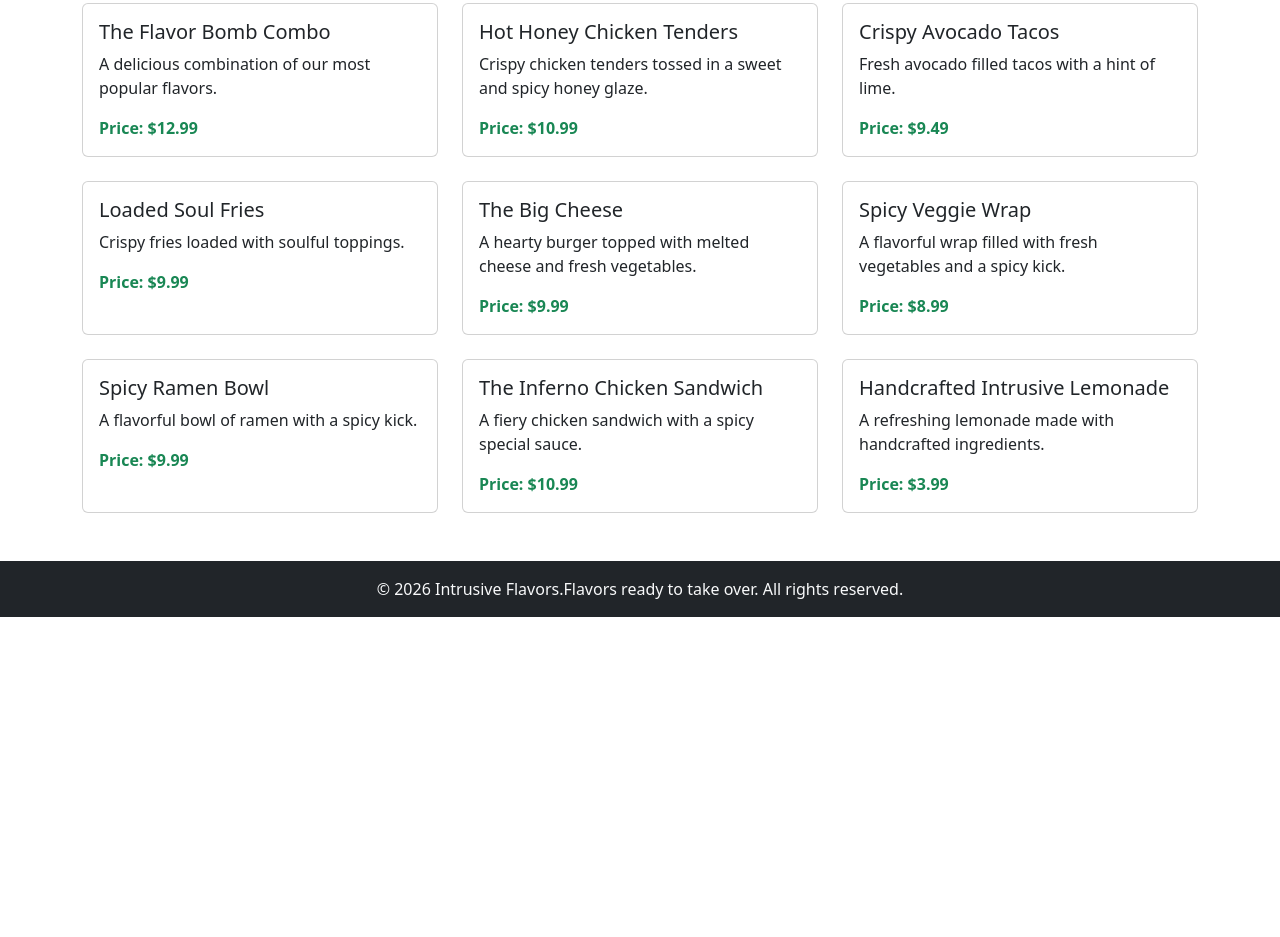
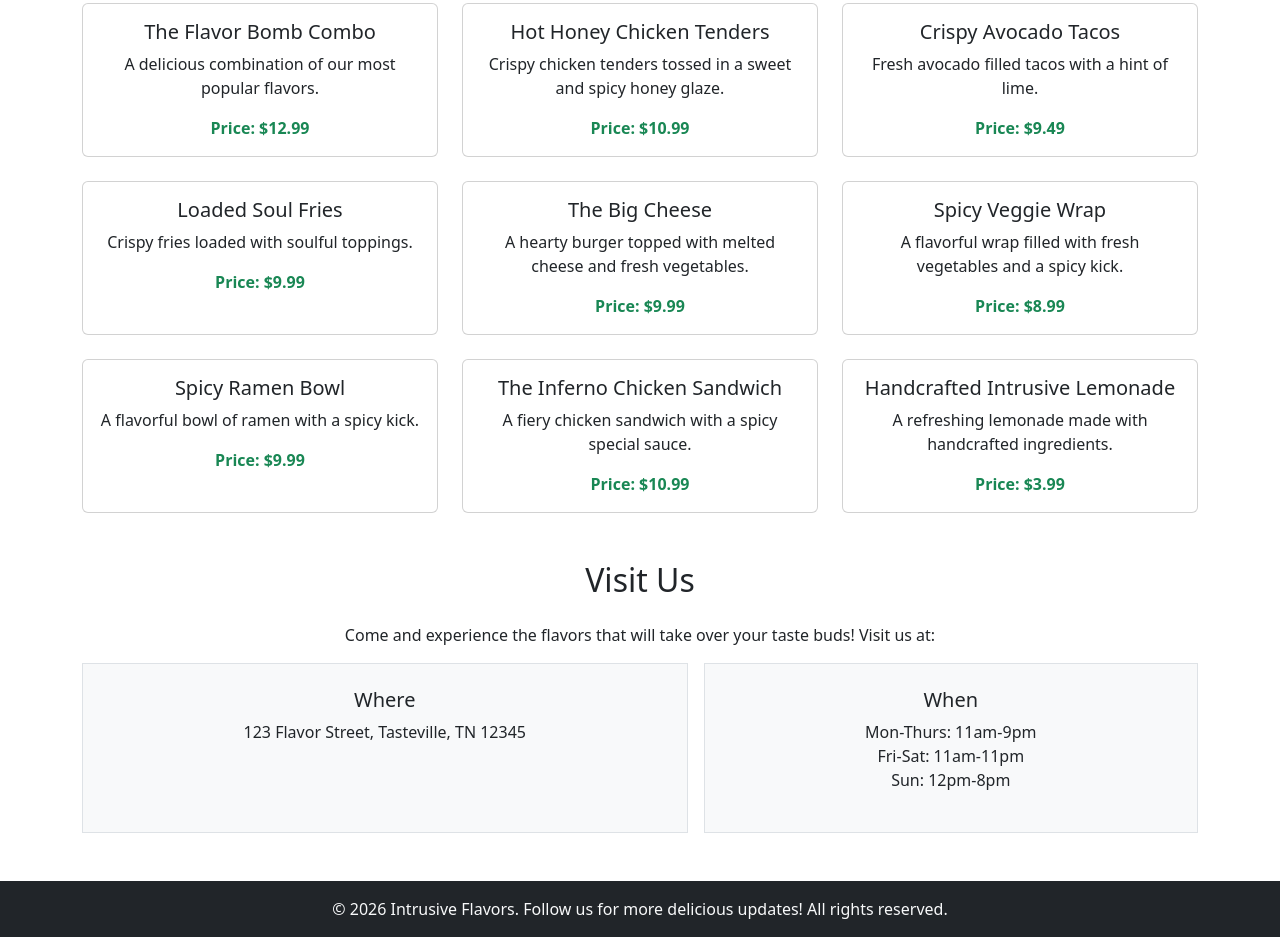
Before and after one commit to shanteshannon01-cmd/food-truck-site, a plain HTML site: page index.html in a window 1280 px wide. Shown: the part 373-1310 px from the top of the page. Before the commit the page ends 990 px from the top, so only its background shows below. Drawn offline with nearby package versions, Linux system fonts and the light colour scheme.

Commit message:
modified index with bootstrap

```diff
--- a/index.html
+++ b/index.html
@@ -12,11 +12,11 @@
         <p class="lead">Cravings don't knock-they take over! </p>
         <a href="menu" class="btn btn-dark btn-lg">See The Menu</a>
     </header>
-    <main class="container py-5">
+    <main class="container py-5 text-center">
         <section id="menu">
             <h2 class="mb-4">Menu</h2>
             <div class="row g-4">
-                <div class="col-md-4">
+                <div class="col-12 col-md-6 col-lg-4">
                     <div class="card h-100">
                         <div class="card-body">
                           <h3 class="card-title h5">The Flavor Bomb Combo</h3>
@@ -27,7 +27,7 @@
                     </div>
                 </div>
 
-                <div class="col-md-4">
+                <div class="col-12 col-md-6 col-lg-4">
                     <div class="card h-100">
                         <div class="card-body">
                           <h3 class="card-title h5">Hot Honey Chicken Tenders</h3>
@@ -38,7 +38,7 @@
                     </div>
                 </div>
 
-                <div class="col-md-4">
+                <div class="col-12 col-md-6 col-lg-4">
                     <div class="card h-100">
                         <div class="card-body">
                           <h3 class="card-title h5"> Crispy Avocado Tacos</h3>
@@ -47,7 +47,7 @@
 
                         </div>
                     </div>
-                </div><div class="col-md-4">
+                </div><div class="col-12 col-md-6 col-lg-4">
                     <div class="card h-100">
                         <div class="card-body">
                           <h3 class="card-title h5"> Loaded Soul Fries</h3>
@@ -56,7 +56,7 @@
 
                         </div>
                     </div>
-                </div><div class="col-md-4">
+                </div><div class="col-12 col-md-6 col-lg-4">
                     <div class="card h-100">
                         <div class="card-body">
                           <h3 class="card-title h5"> The Big Cheese</h3>
@@ -66,7 +66,7 @@
                         </div>
                     </div>
                 </div>
-                <div class="col-md-4">
+                <div class="col-12 col-md-6 col-lg-4">
                     <div class="card h-100">
                         <div class="card-body">
                           <h3 class="card-title h5"> Spicy Veggie Wrap</h3>
@@ -76,7 +76,7 @@
                         </div>
                     </div>
                 </div>
-                <div class="col-md-4">
+                <div class="col-12 col-md-6 col-lg-4">
                     <div class="card h-100">
                         <div class="card-body">
                           <h3 class="card-title h5"> Spicy Ramen Bowl</h3>
@@ -86,7 +86,7 @@
                         </div>
                     </div>
                 </div>
-                <div class="col-md-4">
+                <div class="col-12 col-md-6 col-lg-4">
                     <div class="card h-100">
                         <div class="card-body">
                           <h3 class="card-title h5">The Inferno Chicken Sandwich</h3>
@@ -96,7 +96,7 @@
                         </div>
                     </div>
                 </div>
-                <div class="col-md-4">
+                <div class="col-12 col-md-6 col-lg-4">
                     <div class="card h-100">
                         <div class="card-body">
                           <h3 class="card-title h5"> Handcrafted Intrusive Lemonade</h3>
@@ -111,9 +111,23 @@
 
             </div>
         </section>
+        <section id="visit" class="mt-5">
+            <h2 class="mb-4">Visit Us</h2>
+            <p>Come and experience the flavors that will take over your taste buds! Visit us at:</p>
+            <div class="d-flex flex-column flex-md-row gap-3">
+                <div class="p-4 bg-light border flex-fill">
+                    <h3 class="h5">Where</h3>
+                    <p>123 Flavor Street, Tasteville, TN 12345</p>
+                </div>
+                <div class="p-4 bg-light border flex-fill">
+                    <h3 class="h5">When</h3>
+                    <p>Mon-Thurs: 11am-9pm <br>Fri-Sat: 11am-11pm <br>Sun: 12pm-8pm</p>
+                </div>
+            </div>
+        </section>
     </main>
     <footer class="bg-dark text-light text-center py-3">
-        <p class="mb-0">&copy; 2026 Intrusive Flavors.Flavors ready to take over. All rights reserved.</p>
+        <p class="mb-0">&copy; 2026 Intrusive Flavors. Follow us for more delicious updates! All rights reserved.</p>
     </footer>
 </body>
 </html>
```
